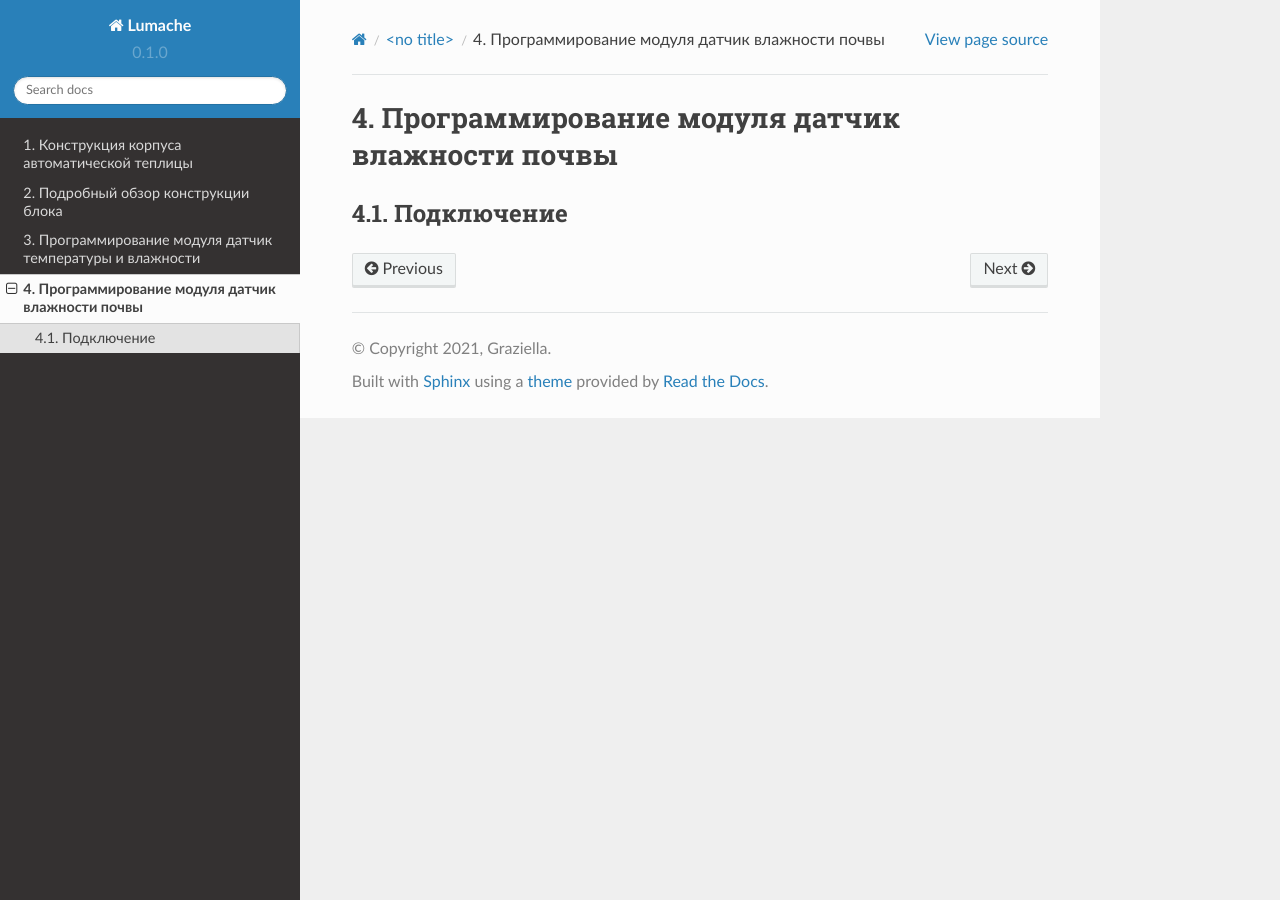
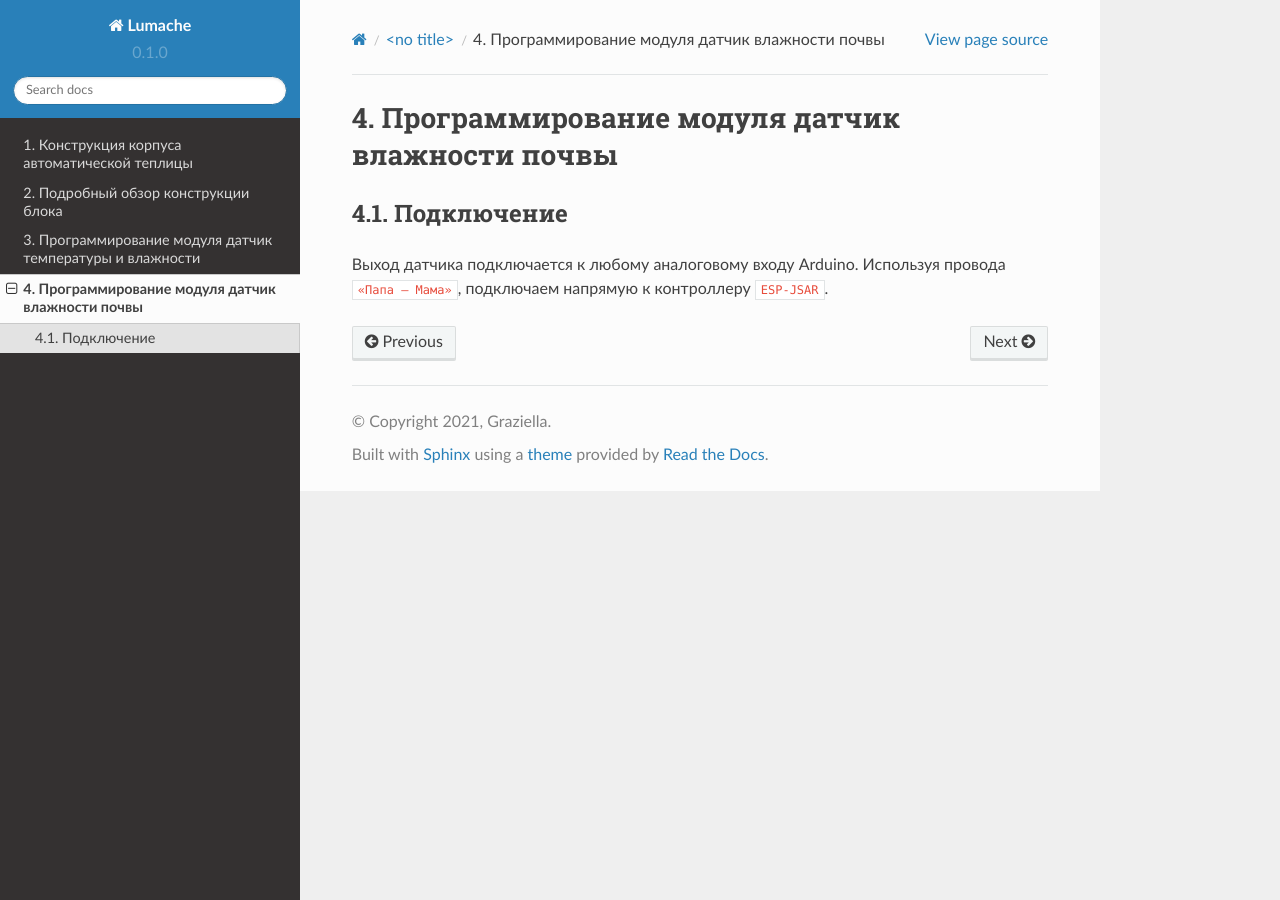
Before and after one commit to BBanwz/book_AL_GH, a Sphinx documentation site: the page built from docs/source/2/3.rst, in a window 1280 px wide. Built offline with Sphinx 7.4.7 and the Read the Docs theme 2.0.0, drawn with Linux system fonts in a browser that asks for light colours; pages that are not in the unit, such as notebooks, are missing from menus.

Commit message:
Update 3.rst

```diff
--- a/docs/source/2/3.rst
+++ b/docs/source/2/3.rst
@@ -3,3 +3,6 @@
 
 Подключение
 -----------
+
+Выход датчика подключается к любому аналоговому входу Arduino.
+Используя провода ``«Папа — Мама»``, подключаем  напрямую к контроллеру ``ESP-JSAR``.
```
